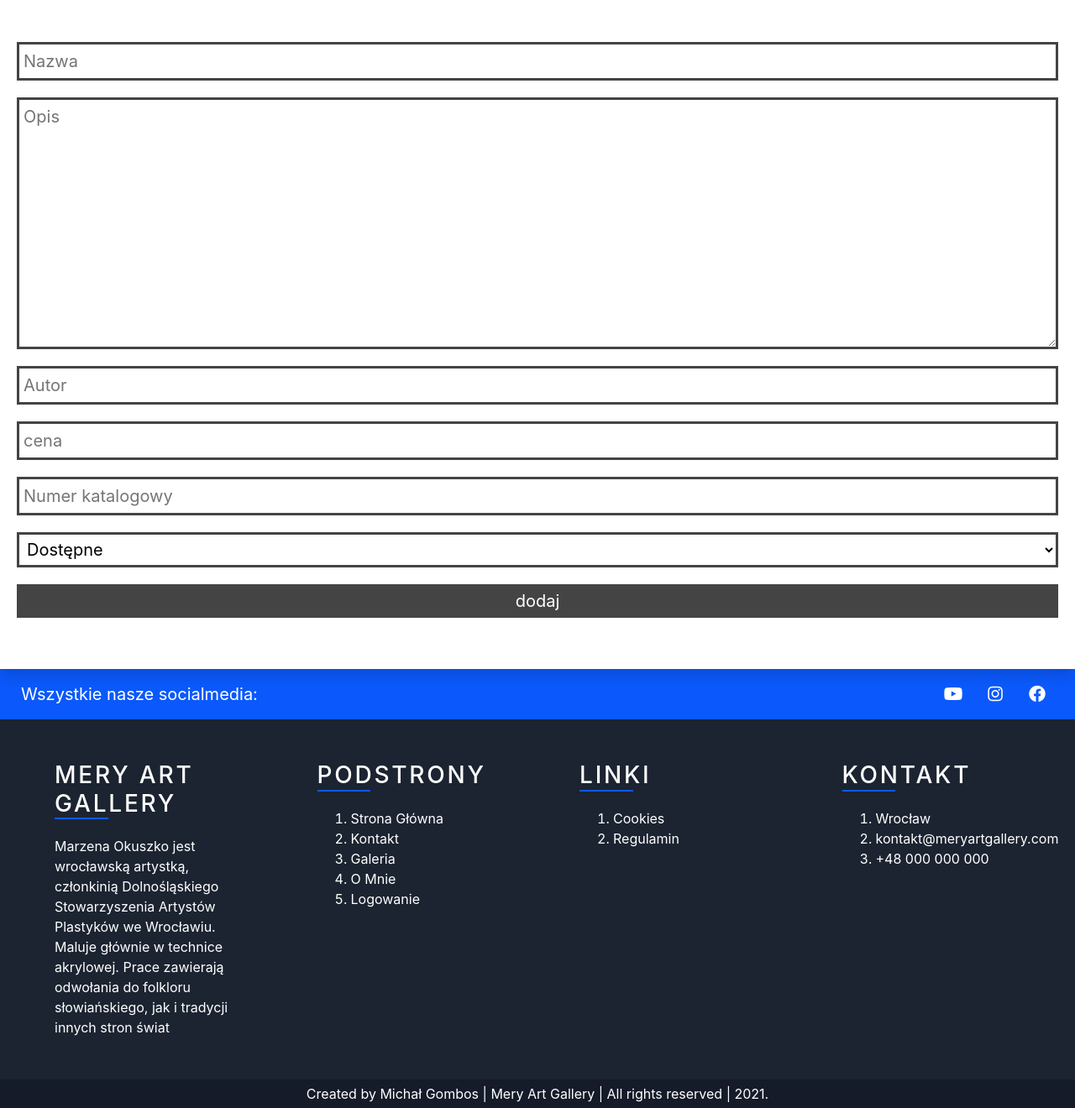
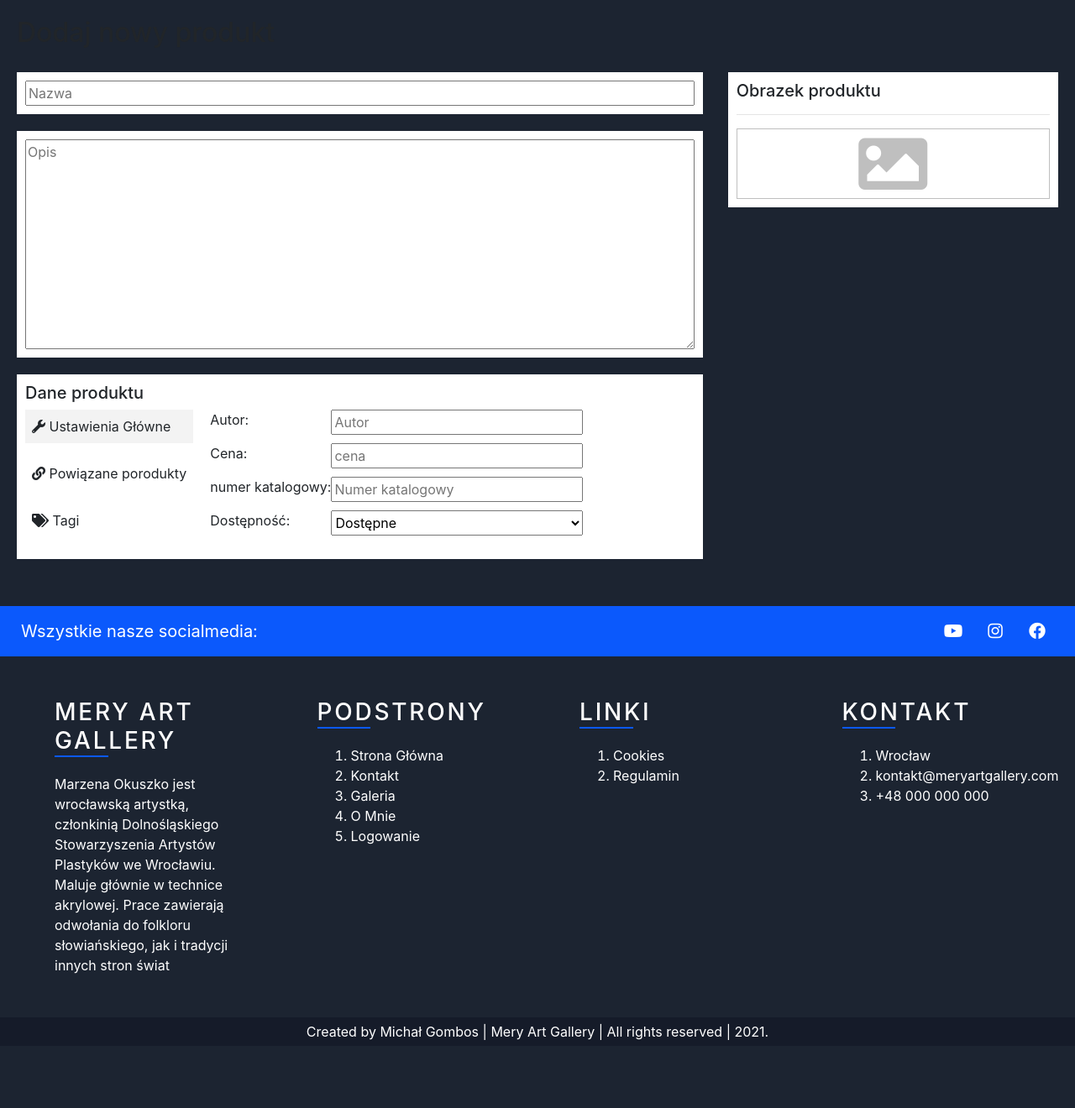
Before and after one commit to thismajk/MAG-engine, a PHP site: template template/admin/addArt.php in a window 1280 px wide. Shown: the whole page at 84% size. After the commit the page ends 1239 px from the top, so only its background shows below. Run offline with PHP 8.4, Linux system fonts and the light colour scheme; the template is opened without the code that fills it, so the values that code supplies are empty; some libraries are stand-ins or nearby versions.

Commit message:
add picture new panel 0.1

```diff
--- a/index.php
+++ b/index.php
@@ -34,5 +34,6 @@
         require_once BASE_DIR."/template/adminDashBoard.php";
     }
     ?>
+
 </body >
 </html >
--- a/style/main.css
+++ b/style/main.css
@@ -532,82 +532,6 @@
 }
 
 
-
-
-/* Forms */
-
-.form{
-    background-color: #FFF;
-    padding: 30px 20px 45px 20px;
-    box-shadow: 0 .5rem 1rem rgba(0,0,0,.15);
-    text-align: center;
-    position: relative;
-}
-.form-center{
-    top: 50vh;
-    transform: translateY(-75%);
-}
-.form input{
-    width: 100%;
-    border: 0px;
-    background-color: #FFF;
-    border-radius: 0px;
-    border: 3px solid #444444;
-    padding: 5px;
-    font-size: 20px;
-    margin-top: 20px;
-    outline: none;
-}
-
-.form input[type=submit]{
-    border: 0px;
-    background-color: #444444;
-    color: #FFF;
-}
-.form2 input{
-    width: 100%;
-    border: 0px;
-    background-color: #FFF;
-    border-radius: 0px;
-    border: 3px solid #444444;
-    padding: 5px;
-    font-size: 20px;
-    margin-top: 20px;
-    outline: none;
-}
-
-.form2 input[type=submit]{
-    border: 0px;
-    background-color: #444444;
-    color: #FFF;
-}
-textarea{
-        width: 100%;
-        height: 300px;
-        border: 0px;
-        background-color: #FFF;
-        border-radius: 0px;
-        border: 3px solid #444444;
-        padding: 5px;
-        font-size: 20px;
-        margin-top: 20px;
-        outline: none;
-}
-select{
-    width: 100%;
-    border: 0px;
-    background-color: #FFF;
-    border-radius: 0px;
-    border: 3px solid #444444;
-    padding: 5px;
-    font-size: 20px;
-    margin-top: 20px;
-    outline: none;
-}
-
-.checkBoxHidden:hover > .imageBackLight{
-    border: 2px solid blue;
-}
 /*footer*/
 .footer{
     width: 100%;
@@ -952,3 +876,83 @@
       box-shadow: 0em -3em 0 0, 2em -2em 0 -1em, 3em 0 0 -1em, 2em 2em 0 -1em, 0 3em 0 -1em, -2em 2em 0 0, -3em 0em 0 0, -2em -2em 0 0.2em;
     }
   }
+
+  .addNewArt{
+    padding: 20px;
+  }
+  .tile{
+        padding: 10px 10px;
+      background-color: #FFFFFF;
+      margin: 20px 0px;
+  }
+  .fullInput{
+      width: 100%;
+  }
+  textarea{
+      min-height: 250px;
+  }
+  .leftBar, .rightBar{
+      float: left;
+  }
+  .miniNav{
+      margin-right: 20px;
+  }
+  .defInput{
+      width: 300px;
+      display: block;
+      margin-bottom: 10px;
+      height: 30px;
+  }
+  .selected{
+      background-color: #F3F3F3;
+  }
+  .center{
+      display: block;
+      margin: auto;
+  }
+  .pointer:hover{
+    cursor: pointer;
+  }
+  .x-popupContainer{
+    width: 100%;
+    height: 100vh;
+    background-color: rgba(0, 0, 0, 0.4);
+    position: fixed;
+    top: 0;
+    left: 0;
+    z-index: 999;
+}
+.x-popup{
+    padding: 20px;
+    background-color: #FFFFFF;
+    text-align: center;
+    margin: auto;
+    margin-top: 50vh;
+    transform: translateY(-50%);
+    width: max-content;
+    max-width: 80%;
+    max-height: 80vh;
+
+}
+.x-popupContent{
+    width: 100%;
+    max-height: calc(80vh - 90px);
+    padding: 20px;
+    overflow-y: scroll;
+
+}
+.x-popupHeader{
+    margin-bottom: 20px;
+}
+.fLeft{
+    float: left;
+}
+.fRight{
+    float: right;
+}
+#selectImage{
+    font-size: 82px;
+    text-align: center;
+    color:rgba(0, 0, 0, 0.25);
+    border: 1px solid rgba(0, 0, 0, 0.25);
+}
--- a/template/admin/addArt.php
+++ b/template/admin/addArt.php
@@ -1,27 +1,101 @@
-<div class="form">
+<div class="addNewArt">
+    <h2>Dodaj nowy produkt</h2>
     <form enctype="multipart/form-data" method="post" action="api/addPicture.php">
-        <input type="text" name="name" placeholder="Nazwa">
-        <textarea name="description" placeholder="Opis"></textarea>
-        <input type="text" name="author" placeholder="Autor" >
-        <input type="number" name="price" placeholder="cena" >
-        <input type="number" name="catalogNumber" placeholder="Numer katalogowy">
-        <select name="status" placeholder="status">
-            <option value="Dostępne">Dostępne</option>
-            <option value="Nie dostępne">Niedostępne</option>
-            <option value="Sprzedane">Sprzedane</option>
-        </select>
+        <div class="row">
+            <div class="col-8">
+                <div class="tile">
+                    <input type="text" name="name" placeholder="Nazwa" class="fullInput">
+                </div>
+                <div class="tile">
+                    <textarea name="description" placeholder="Opis" class="fullInput"></textarea>
+                </div>
+                <div class="tile">
+                    <h5>Dane produktu</h5>
+                    <div class="leftBar miniNav">
+                        <p class="selected p-2"><i class="fas fa-wrench"></i>  Ustawienia Główne</p>
+                        <p class="p-2"><i class="fas fa-link"></i> Powiązane porodukty</p>
+                        <p class="p-2"><i class="fas fa-tags"></i> Tagi</p>
+                    </div>
+                    <div class="rightBar">
+                        <div class="leftBar">
+                            <p>Autor: </p>
+                            <p>Cena: </p>
+                            <p>numer katalogowy: </p>
+                            <p>Dostępność: </p>
+                        </div>
+                        <div class="rightBar">
+                            <input type="text" name="author" placeholder="Autor" class="defInput">
+                            <input type="number" name="price" placeholder="cena" class="defInput">
+                            <input type="number" name="catalogNumber" placeholder="Numer katalogowy" class="defInput">
+                            <select name="status" placeholder="status" class="defInput">
+                                <option value="Dostępne">Dostępne</option>
+                                <option value="Nie dostępne">Niedostępne</option>
+                                <option value="Sprzedane">Sprzedane</option>
+                            </select>
+                        </div>
+                        <div style="clear:both"></div>
+                    </div>
+                    <div style="clear:both"></div>
+                </div>
+            </div>
+            <div class="col-4">
+                <div class="tile">
+                    <h5>Obrazek produktu</h5>
+                    <hr/>
+                    <div id="selectImage"onclick="popupOn('popupSelectImage')"><i class="fas fa-image"></i></div>
+                </div>
+            </div>
+        </div>
+        <div id="addImageHidden"></div>
+    </form>
+</div>
+
+
+<div class="x-popupContainer" id="popupSelectImage">
+    <div class="x-popup" >
+        <div class="x-popupHeader">
+            <h4 class="fLeft">Wybierz zdjęcie</h4>
+            <button type="button" class="btn btn-primary fRight" onclick="popupOff('popupSelectImage'); saveMainImage();">Zapisz</button>
+            <div style="clear:both"></div>
+        </div>
+        <div class="x-popupContent">
         <?php
         $arts = library::getLibrary($conn);
         $countArts = count($arts);
         for($row=0; $row<$countArts; $row++){
+            $itemJSON = '{"id": "'.$arts[$row][0].'", "name": "'.$arts[$row][1].'", "extension": "'.$arts[$row][2].'"}';
             ?>
                 <label>
-                    <input type="radio" value="<?=$arts[$row][0]?>" name="imgId" class="checkBoxHidden">
+                    <input type="radio" value='<?=$itemJSON?>' name="imgId" class="checkBoxHidden">
                     <img src="/storage/arts/<?=$arts[$row][1].".".$arts[$row][2]?>" width="200px" height="200px;" class="imageBackLight">
                 </label>
             <?php
         }
         ?>
-        <input type="submit" value="dodaj">
-    </form>
+        </div>
+    </div>
 </div>
+<script>
+    document.getElementById('popupSelectImage').style.display = "none";
+
+    function popupOn(i){
+        document.getElementById(i).style.display = "block";
+    }
+    function popupOff(i){
+        document.getElementById(i).style.display = "none";
+    }
+
+    function saveMainImage(){
+        let img = document.getElementsByName('imgId');
+        let val;
+        for(i = 0; i < img.length; i++) {
+                if(img[i].checked)
+                val = img[i].value;
+            }
+        val = JSON.parse(val);
+        document.getElementById("selectImage").innerHTML = '<img src="/storage/arts/'+val.name+'.'+val.extension+'" width = "100%">';
+        document.getElementById("addImageHidden").innerHTML = '<input type="hidden" name="mainImageID" value="'+val.id+'">';
+
+    }
+
+</script>
```
Also changed, not shown: mag-base.sql (added, +181 -0 lines), template/admin/editArt.php (+4 -4 lines), img/addpictuere.png (added).
